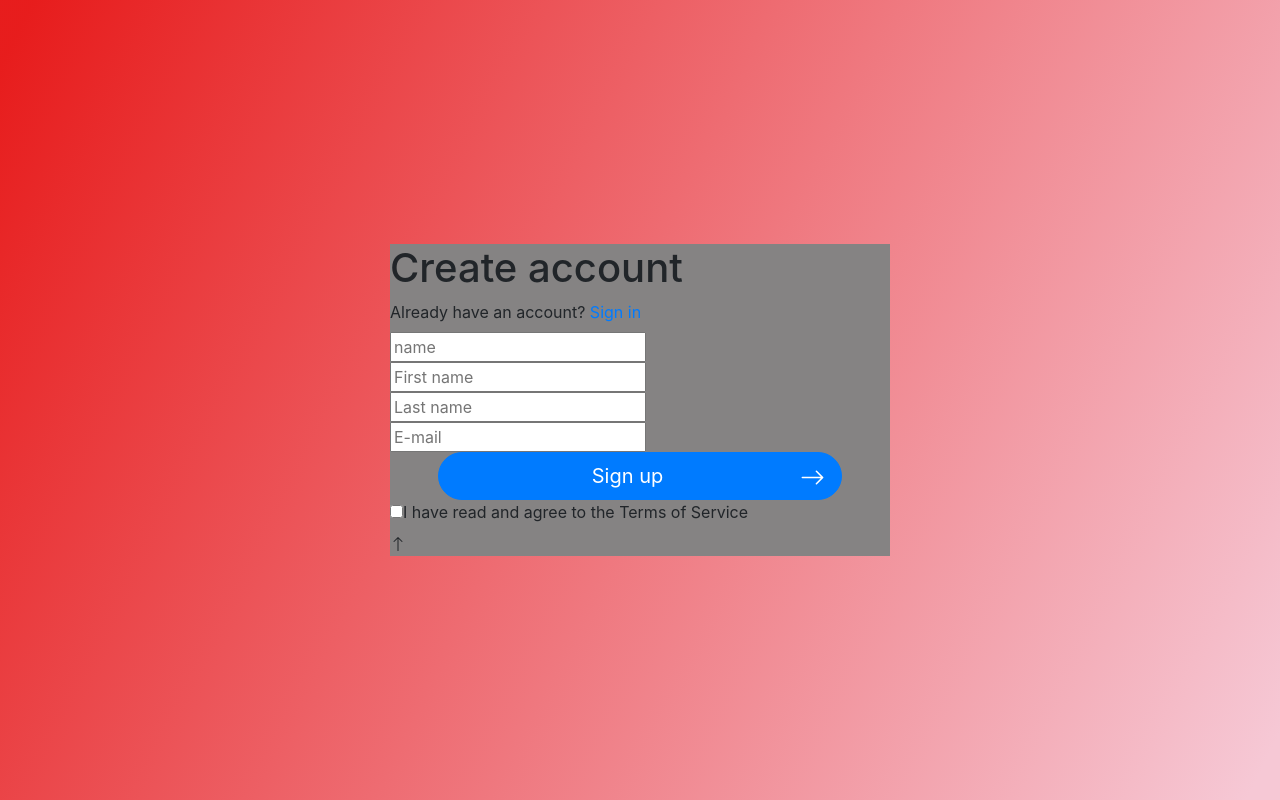
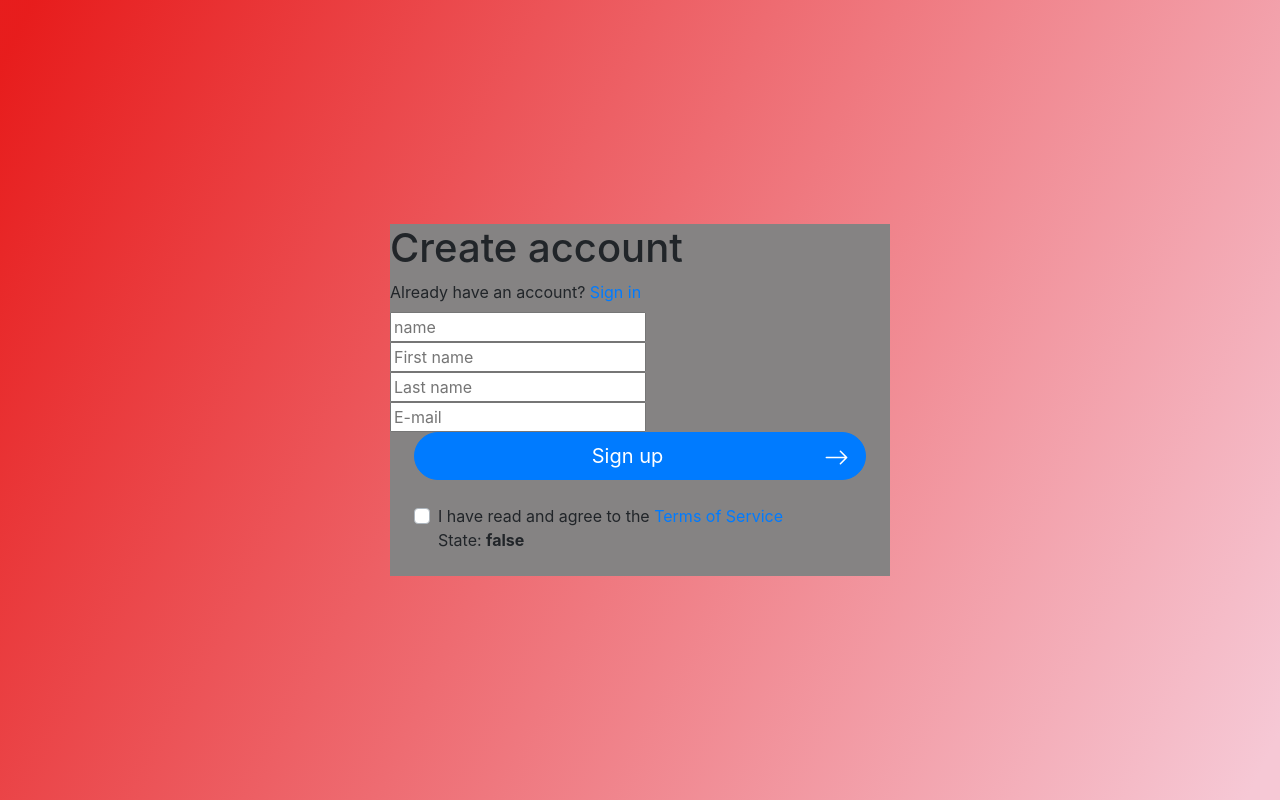
Before and after one commit to macielsevilha/10ProjetosHtmlCss, a Vue app in the folder projeto 06/: page / in a window 1280 px wide. Built offline with nearby package versions, Linux system fonts and the light colour scheme.

Commit message:
fazendo o check

```diff
--- a/projeto 06/src/components/DisplayButton.vue
+++ b/projeto 06/src/components/DisplayButton.vue
@@ -1,7 +1,7 @@
 <template>
   <div class="d-flex justify-content-center">
-    <b-button class=""  pill size="lg" block variant="primary mx-5 py-2">Sign up
-      <b-icon  class="float-right mt-1 font-weight-bold" icon="arrow-right" scale="1" variant="white"></b-icon>
+    <b-button class=""  pill size="lg" block variant="primary mx-4 py-[10px]">Sign up
+      <b-icon class="float-right mt-1 font-weight-bold" icon="arrow-right" scale="1" variant="white"></b-icon>
     </b-button>
   </div>
 </template>
--- a/projeto 06/src/components/DisplayLogin.vue
+++ b/projeto 06/src/components/DisplayLogin.vue
@@ -3,31 +3,39 @@
     <h1>Create account</h1>
     <form action="">
       <label for="">Already have an account? <a href="">Sign in</a></label>
-      <input type="text" name="" placeholder="name">
-      <input type="text" name="" placeholder="First name">
-      <input type="text" name="" placeholder="Last name">
-      <input type="text" name="" placeholder="E-mail">
+      <input type="text" name="" placeholder="name" />
+      <input type="text" name="" placeholder="First name" />
+      <input type="text" name="" placeholder="Last name" />
+      <input type="text" name="" placeholder="E-mail" />
       <div class="button">
         <display-button-vue />
       </div>
-      <div class="ckeck">
-        <input type="checkbox" name="" id="">
-        <label for="">I have read and agree to the Terms of Service</label>
+      <div class="my-4 mx-4">
+        <b-form-checkbox v-model="status">
+          I have read and agree to the
+          <b-link href="#foo" disabled> Terms of Service </b-link>
+          <div>
+            State: <strong>{{ status }}</strong>
           </div>
-      <b-icon-arrow-up></b-icon-arrow-up>
+        </b-form-checkbox>
+      </div>
     </form>
   </div>
 </template>
 
 <script>
-import DisplayButtonVue from './DisplayButton.vue'
+import DisplayButtonVue from "./DisplayButton.vue";
 export default {
-  name: 'DisplayLogin',
+  name: "DisplayLogin",
   components: {
     DisplayButtonVue,
-
-  }
-}
+  },
+  data() {
+    return {
+      status: false,
+    };
+  },
+};
 </script>
 
 <style>
@@ -35,6 +43,5 @@ export default {
   background: rgb(133, 131, 131);
 
   width: 500px;
-
 }
 </style>
```
Lines whose indentation alone changed are shown as unchanged.
